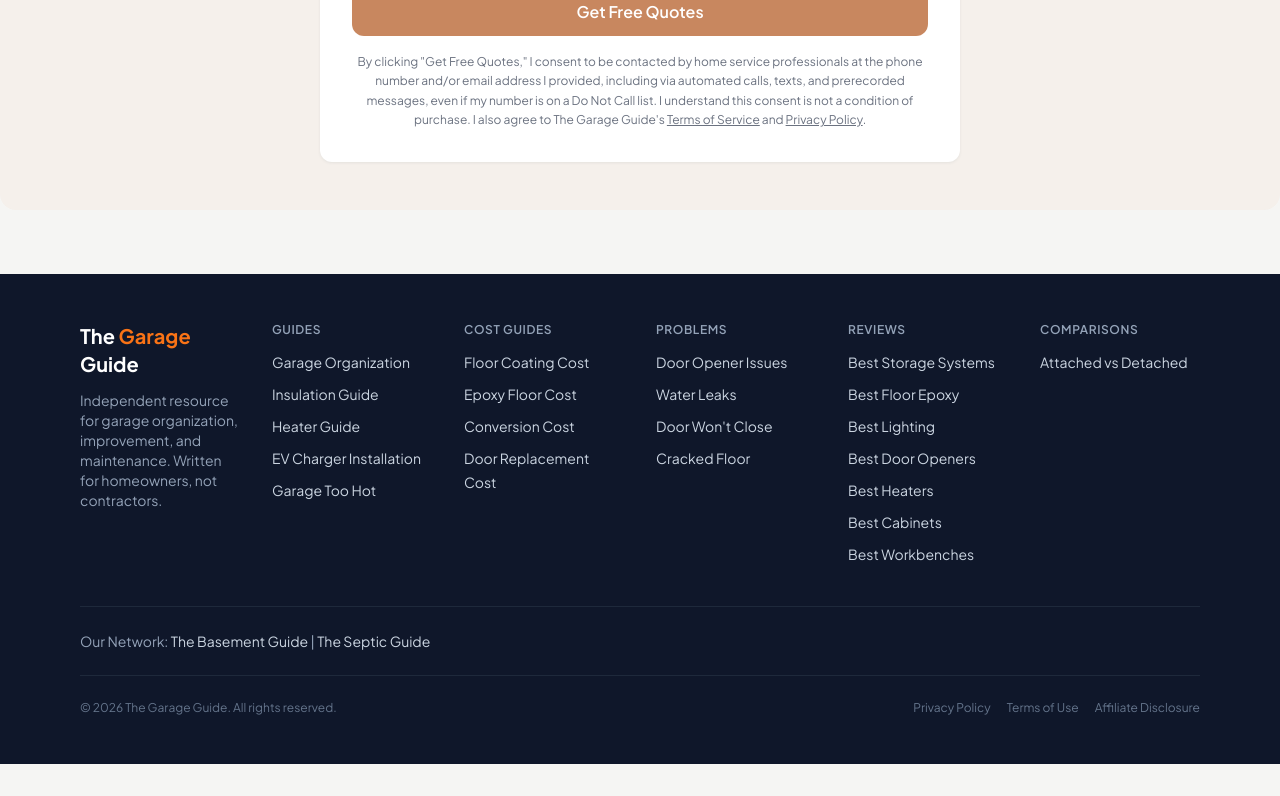
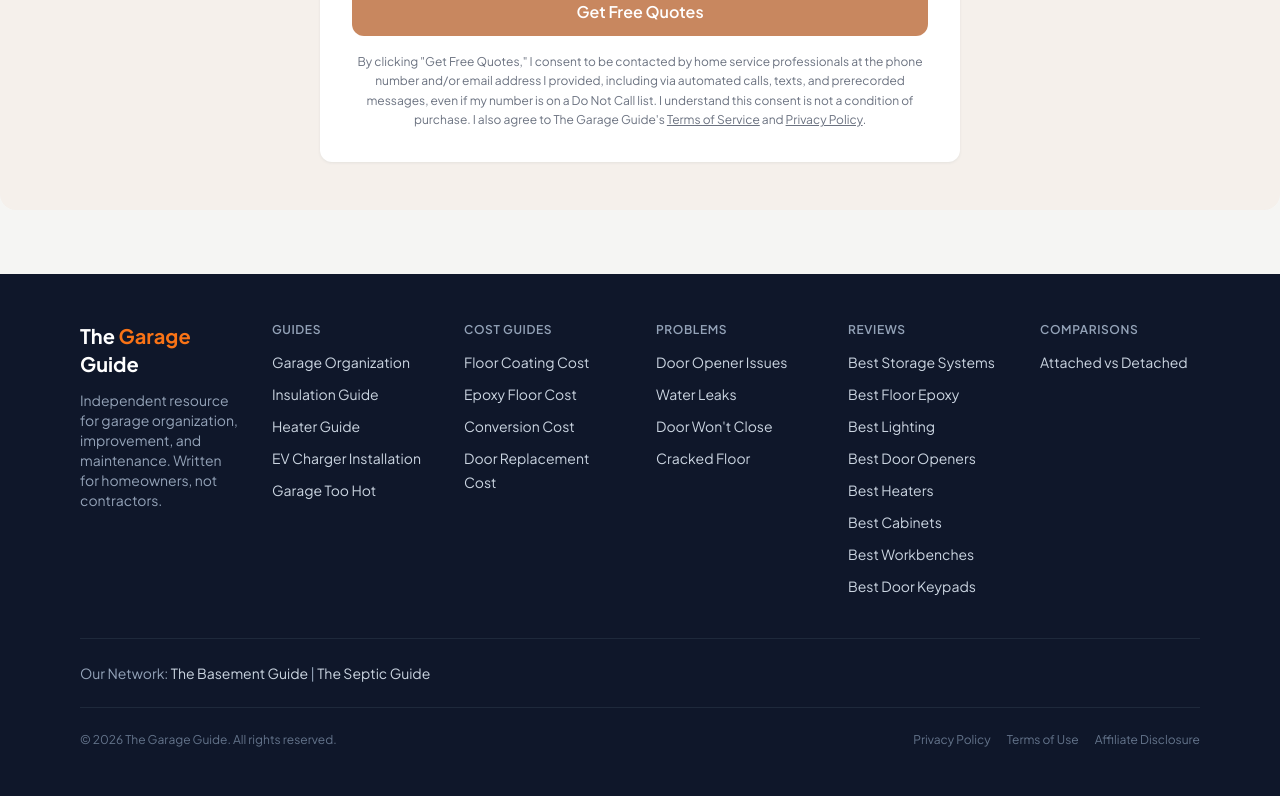
Before and after one commit to thebasementguide2026/thegarage.guide-, a Next.js app: page /comparisons/attached-vs-detached-garage in a window 1280 px wide. Shown: the part 8419-9215 px from the top of the page. Before the commit the page ends 9183 px from the top, so only its background shows below. Built offline with nearby package versions, Linux system fonts and the light colour scheme.

Commit message:
Add best-garage-door-keypads to footer

```diff
--- a/components/Footer.tsx
+++ b/components/Footer.tsx
@@ -39,6 +39,7 @@ const footerSections = [
       { label: 'Best Heaters', href: '/reviews/best-garage-heaters' },
       { label: 'Best Cabinets', href: '/reviews/best-garage-cabinets' },
       { label: 'Best Workbenches', href: '/reviews/best-garage-workbenches' },
+            { label: 'Best Door Keypads', href: '/reviews/best-garage-door-keypads' },
     ],
   },
   {
```
